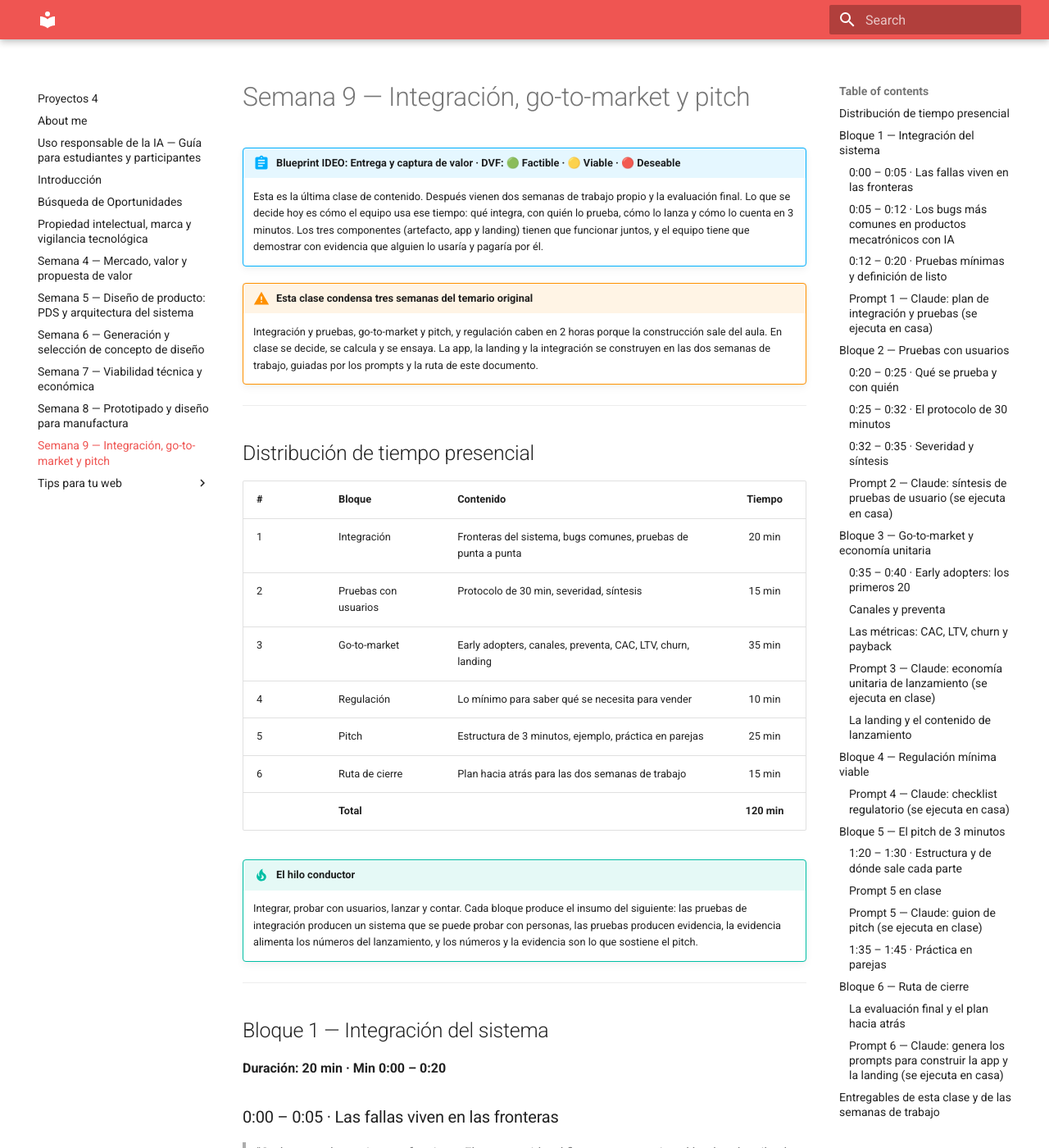
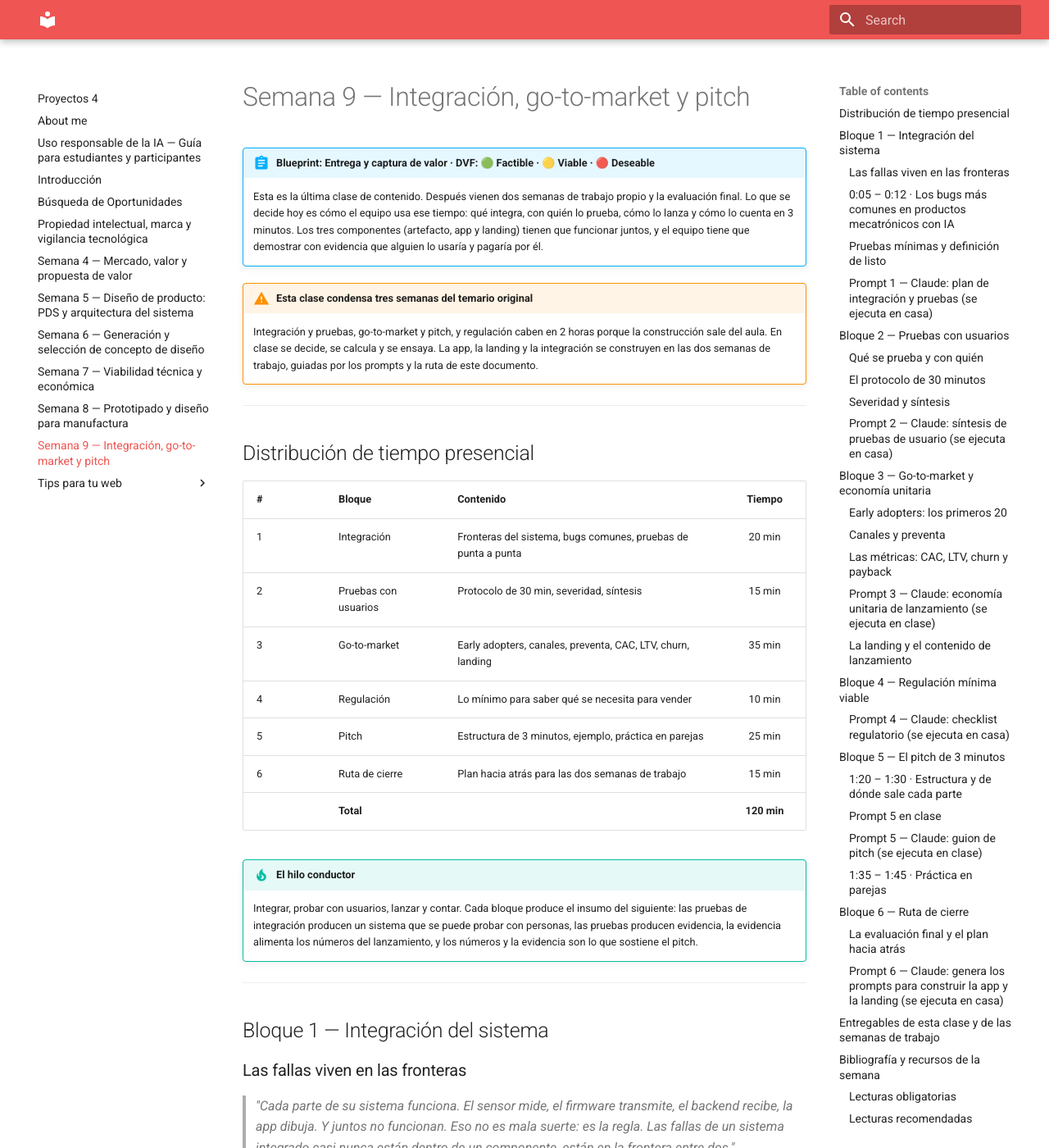
Before and after one commit to Aristarco/Proyectos4, an MkDocs documentation site: the page built from docs/semana9.md, in a window 1280 px wide and 1400 px high. Shown: the whole window at 82% size. Built offline with MkDocs 1.6.1 and Material for MkDocs 9.7.7, drawn with Linux system fonts in a browser that asks for light colours; some of the changed text lies outside the part shown.

Commit message:
Update semana9.md

```diff
--- a/docs/semana9.md
+++ b/docs/semana9.md
@@ -1,6 +1,6 @@
 # Semana 9 — Integración, go-to-market y pitch
 
-!!! abstract "Blueprint IDEO: Entrega y captura de valor · DVF: 🟢 Factible · 🟡 Viable · 🔴 Deseable"
+!!! abstract "Blueprint: Entrega y captura de valor · DVF: 🟢 Factible · 🟡 Viable · 🔴 Deseable"
     Esta es la última clase de contenido. Después vienen dos semanas de trabajo propio y la evaluación final. Lo que se decide hoy es cómo el equipo usa ese tiempo: qué integra, con quién lo prueba, cómo lo lanza y cómo lo cuenta en 3 minutos. Los tres componentes (artefacto, app y landing) tienen que funcionar juntos, y el equipo tiene que demostrar con evidencia que alguien lo usaría y pagaría por él.
 
 !!! warning "Esta clase condensa tres semanas del temario original"
@@ -26,9 +26,9 @@
 ---
 
 ## Bloque 1 — Integración del sistema
-**Duración: 20 min · Min 0:00 – 0:20**
 
-### 0:00 – 0:05 · Las fallas viven en las fronteras
+
+### Las fallas viven en las fronteras
 
 
 > *"Cada parte de su sistema funciona. El sensor mide, el firmware transmite, el backend recibe, la app dibuja. Y juntos no funcionan. Eso no es mala suerte: es la regla. Las fallas de un sistema integrado casi nunca están dentro de un componente, están en la frontera entre dos."*
@@ -58,7 +58,7 @@ F4  Backend → app (y landing)       ¿el usuario ve lo correcto, a tiempo?
 
 > *"Si su sistema falla y no pueden decir en qué frontera, el problema no es el bug: es que no tienen registros. Pongan registros antes de necesitarlos."*
 
-### 0:12 – 0:20 · Pruebas mínimas y definición de listo
+### Pruebas mínimas y definición de listo
 
 Seis pruebas de sistema, de la más barata a la más cara. Los criterios salen del PDS de la semana 5, no de la intuición. El ejemplo usa los requerimientos del sensor agrícola:
 
@@ -133,15 +133,15 @@ cómo medirlo. No inventes requerimientos.
 ---
 
 ## Bloque 2 — Pruebas con usuarios
-**Duración: 15 min · Min 0:20 – 0:35**
 
-### 0:20 – 0:25 · Qué se prueba y con quién
+
+### Qué se prueba y con quién
 
 En la semana 8 el equipo probó un supuesto con un prototipo. Ahora prueba **el sistema completo** con alguien que nunca lo ha visto. La diferencia importa: ya no se pregunta si una idea tiene sentido, se pregunta si el producto funciona en manos de otra persona.
 
 **Con quién:** cinco personas. Con cinco usuarios aparece la mayoría de los problemas de usabilidad (regla de Nielsen); más usuarios repiten lo mismo. De esas cinco, tres deben ser del segmento objetivo. Las otras dos pueden ser integrantes de otro equipo: **cada equipo es el usuario externo de otro**. Eso cumple la función de revisión entre pares sin gastar una clase.
 
-### 0:25 – 0:32 · El protocolo de 30 minutos
+### El protocolo de 30 minutos
 
 | Min | Qué pasa | Qué se observa |
 |-----|----------|----------------|
@@ -162,7 +162,7 @@ En la semana 8 el equipo probó un supuesto con un prototipo. Ahora prueba **el
 
 **Sobre precio y recomendación:** se pregunta por comportamiento y compromisos, no por opiniones. "¿Le gustaría?" produce cortesía. "¿Dejó su teléfono para el piloto?" produce evidencia.
 
-### 0:32 – 0:35 · Severidad y síntesis
+### Severidad y síntesis
 
 Cada hallazgo se clasifica antes de corregir nada:
 
@@ -200,9 +200,9 @@ Entrega:
 ---
 
 ## Bloque 3 — Go-to-market y economía unitaria
-**Duración: 35 min · Min 0:35 – 1:10**
 
-### 0:35 – 0:40 · Early adopters: los primeros 20
+
+### Early adopters: los primeros 20
 
 El go-to-market no empieza con "todo el mercado". Empieza con los primeros 20 clientes. Un early adopter es la persona que tiene el problema con tanta intensidad que acepta un producto imperfecto a cambio de resolverlo hoy. Cuatro rasgos para encontrarlo:
 
```
